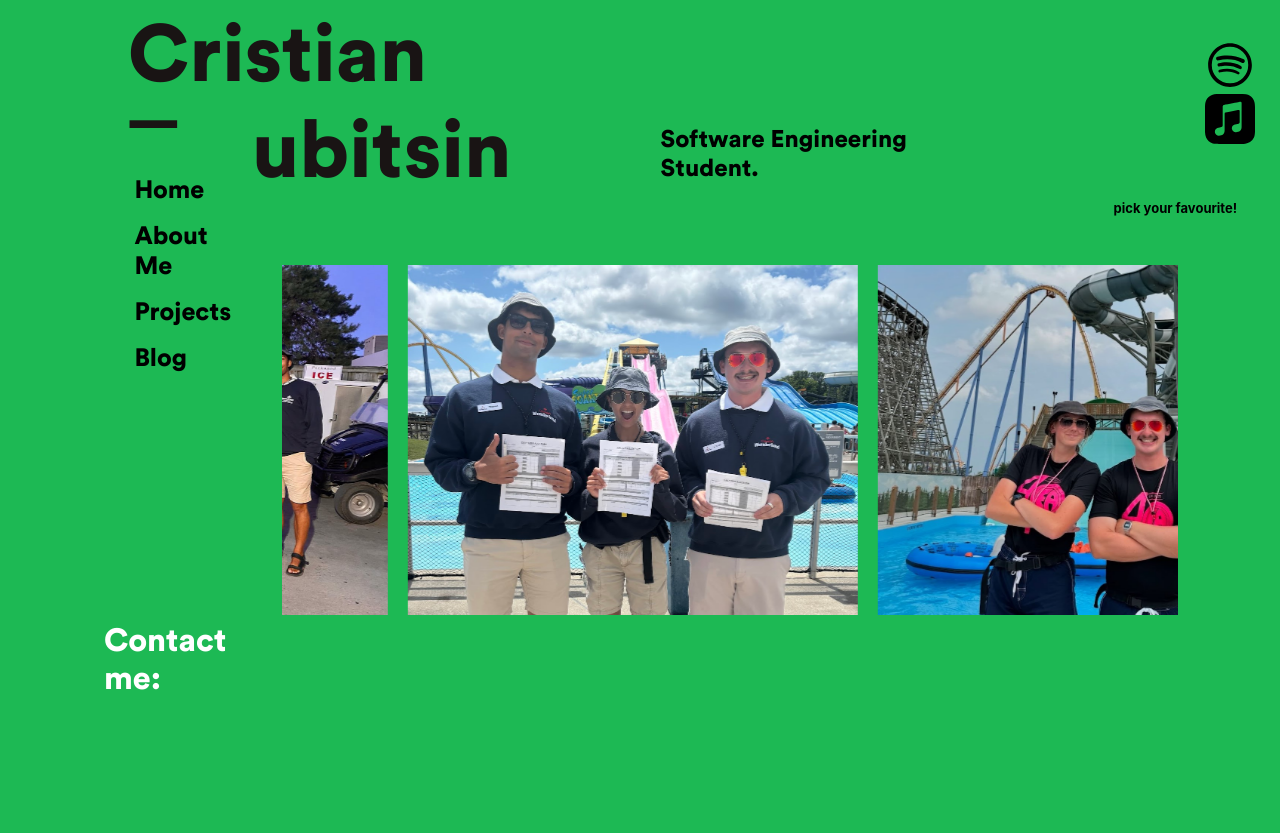
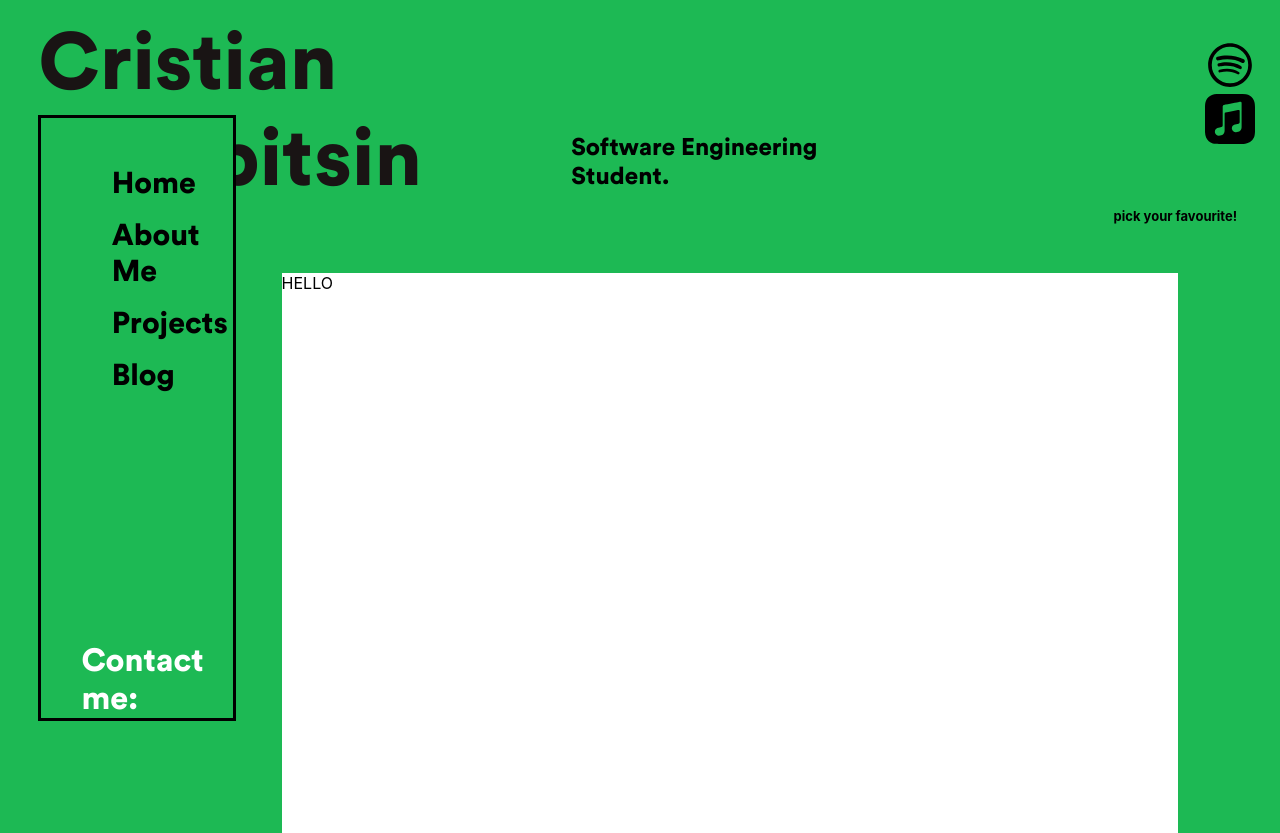
Before and after one commit to ctroubit/pw, a React (Create React App) app in the folder pw-ctroubit/: page /about in a window 1280 px wide. Built offline with nearby package versions, Linux system fonts and the light colour scheme.

Commit message:
Added router and home page

```diff
--- a/pw-ctroubit/src/App.js
+++ b/pw-ctroubit/src/App.js
@@ -14,14 +14,20 @@ import {
 
 function App() {
     return (
-        <>
+        <Router>
+            <>
         <Header/>
         <h1 className="bruh">pick your favourite!</h1>
         <Navbar></Navbar>
-       <Home/>
+
+        <Routes>
+            <Route path='/' element={<><Home></Home></>}/>
+            <Route path='/about' element={<><About></About></>}/>
+        </Routes>
         </>
+        </Router>
+
 
     );
 }
-
 export default App;
--- a/pw-ctroubit/src/components/About.js
+++ b/pw-ctroubit/src/components/About.js
@@ -3,7 +3,7 @@ import "./About.css"
 const About = () =>{
     return(
         <div class="AboutMain">
-
+            HELLO
         </div>
     );
 }
--- /dev/null
+++ b/pw-ctroubit/src/components/Banner.js
@@ -0,0 +1,41 @@
+import React from "react";
+import img1 from '../images/img1.jpg';
+import img2 from '../images/img2.jpg';
+import img3 from '../images/img3.jpg';
+import img4 from '../images/img4.jpg';
+import img5 from '../images/img5.jpg';
+import img6 from '../images/img6.jpg';
+import img7 from '../images/img7.JPG';
+import img8 from '../images/img8.jpg';
+
+import './Banner.css'
+
+const images = [img1,img2,img3,img4,img5,img6,img7,img8]
+const Banner =() =>{
+    return(
+        <div className='Home'>
+          <div className = "banner-wrapper">
+            <div className="wrapper">
+                <div className="images">
+                {images.map((image,index)=>(
+                    <div className="image">
+                        <img key={index} src={image} alt={`Image ${index + 1}`} className="imagestuff" />
+                    </div>
+                ))}
+                </div>
+                <div className="images">
+                {images.map((image,index)=>(
+                    <div className="image">
+                        <img key={index} src={image} alt={`Image ${index + 1}`} className="imagestuff" />
+                    </div>
+                ))}
+                </div>
+            </div>
+        </div>
+        <h1></h1>
+        </div>
+
+    );
+}
+
+export default Banner;
--- a/pw-ctroubit/src/components/Colour.css
+++ /dev/null
@@ -1,5 +0,0 @@
-.main{
-    width: 100px;
-    height: 100px;
-
-}
--- a/pw-ctroubit/src/components/Header.css
+++ b/pw-ctroubit/src/components/Header.css
@@ -3,7 +3,7 @@
    color: #191414;
    font-family: 'custom',sans-serif;
    font-weight: 100;
-   margin-top: 1vh;
+   margin-top: 2vh;
 }
 
 @font-face {
@@ -21,13 +21,13 @@
 
 .main{
     color: white;
-    margin-left: 10%;
+    margin-left: 3%;
     display: flex;
 }
 
 .musDiv{
     margin-top: 5vh;
-    margin-left: 22vw;
+    margin-left: 29vw;
 }
 
 .spotify{
@@ -37,6 +37,7 @@ color: black;
 .spotify:hover{
     color: #f1f1f1;
     transition: 0.3s;
+    cursor: pointer;
 }
 
 .apmusic{
@@ -47,4 +48,5 @@ color: black;
 .apmusic:hover{
     color: #f1f1f1;
     transition: 0.3s;
+    cursor: pointer;
 }
--- a/pw-ctroubit/src/components/Home.css
+++ b/pw-ctroubit/src/components/Home.css
@@ -1,9 +1,23 @@
 .Home{
-    background-color: #1DB954;
-    width: 70vw;
+    background-color:#1DB954;
+    width: 72vw;
     height: 70vh;
-    margin-left: 22%;
-    margin-top: 0;
+    margin-left: 12%;
+    margin-top: -1vh;
     text-align: center;
-    display: flex;
+    align-items: center;
+    /* Enable flexbox */
+    justify-content: center;
 }
+
+.HEADER1{
+
+    margin-top: -25%;
+    font-size: 250%;
+    font-style: italic;
+}
+.text-div{
+    text-align: center;
+    align-items: center;
+    margin-left: 20%;
+}
--- a/pw-ctroubit/src/components/Home.js
+++ b/pw-ctroubit/src/components/Home.js
@@ -1,43 +1,25 @@
+import "./Home.css"
+import Banner from "./Banner";
+import React from "react";
 
 
-import "./Home.css"
-
-import React from "react";
-
-import img1 from '../images/img1.jpg';
-import img2 from '../images/img2.jpg';
-import img3 from '../images/img3.jpg';
-import img4 from '../images/img4.jpg';
-import img5 from '../images/img5.jpg';
-import img6 from '../images/img6.jpg';
-import img7 from '../images/img7.JPG';
-import img8 from '../images/img8.jpg';
-
-import './Banner.css'
-
-const images = [img1,img2,img3,img4,img5,img6,img7,img8]
 
 const Home = () => {
   return(
-    <div className='Home'>
-      <div className = "banner-wrapper">
-        <div className="wrapper">
-            <div className="images">
-            {images.map((image,index)=>(
-                <div className="image">
-                    <img key={index} src={image} alt={`Image ${index + 1}`} className="imagestuff" />
-                </div>
-            ))}
-            </div>
-            <div className="images">
-            {images.map((image,index)=>(
-                <div className="image">
-                    <img key={index} src={image} alt={`Image ${index + 1}`} className="imagestuff" />
-                </div>
-            ))}
-            </div>
-        </div>
-    </div>
+    <div className="Home">
+      <Banner className="banner" />
+      <div className="text-div">
+      <h1 className="HEADER1">Welcome to my website!</h1>
+
+      <h1 className="HEADER2"> I'm Cristian, a 4th year software engineering student</h1>
+      <h1 className="HEADER3"> Use the sidebar  to learn more about me and my work</h1>
+      <h2 className="SMALLHEADER">PS: Hover over the photos to get them to stop at a specific time.</h2>
+      </div>
+
+
+
+
+
     </div>
 
 );
--- a/pw-ctroubit/src/components/Navbar.css
+++ b/pw-ctroubit/src/components/Navbar.css
@@ -8,8 +8,9 @@
   background-color: #1DB954;
   overflow-x: hidden;
   padding-top: 5vh;
-  margin-left: 5%;
-  margin-top: 10%;
+  margin-left: 3%;
+  margin-top: 9%;
+  border-style: solid;
 }
 
 @font-face {
@@ -21,25 +22,17 @@
   .sidenav a {
     padding: 8px 8px 8px 32px;
     text-decoration: none;
-    font-size: 25px;
+    font-size: 30px;
     color: black;
     display: block;
     transition: 0.3s;
     font-family: 'custom',sans-serif;
+
   }
 
   /* When you mouse over the navigation links, change their color */
   .sidenav a:hover {
     color: #f1f1f1;
-  }
-
-  /* Position and style the close button (top right corner) */
-  .sidenav .closebtn {
-    position: absolute;
-    top: 0;
-    right: 25px;
-    font-size: 36px;
-    margin-left: 50px;
   }
 
   /* Style page content - use this if you want to push the page content to the right when you open the side navigation */
--- a/pw-ctroubit/src/components/Navbar.js
+++ b/pw-ctroubit/src/components/Navbar.js
@@ -1,50 +1,39 @@
 import React from "react";
-import "./Navbar.css"
-
-import {
-    BrowserRouter as Router,
-    Routes,
-    Route,
-} from "react-router-dom";
-
-import { DiGithubBadge} from "react-icons/di";
-import {IoIosMail} from "react-icons/io";
+import "./Navbar.css";
+import { DiGithubBadge } from "react-icons/di";
+import { IoIosMail } from "react-icons/io";
 import { AiOutlineLinkedin } from "react-icons/ai";
 
 const Navbar = () => {
-
   return (
-
     <>
-        <Router>
-        <div id="mySidenav" class="sidenav">
+      <div id="mySidenav" className="sidenav">
         <div className="shitdiv">
-            <a href="#">Home</a>
-            <a href="#">About Me</a>
+          <a href="/">Home</a>
+          <a href="/about">About Me</a>
           <a href="#">Projects</a>
           <a href="#">Blog</a>
         </div>
 
-            <h1 class="Contact">Contact me:</h1>
+        <h1 className="Contact">Contact me:</h1>
 
         <div className="mainContact">
-
-                <a href="mailto:ctroubit@uwo.ca" target="_blank"><IoIosMail className="mail" size={50} /></a>
-                <a href="https://www.linkedin.com/in/cristiantroubitsin/" target="_blank"><AiOutlineLinkedin className = "linked" size={50}/></a>
-                <a href="https://github.com/ctroubit" target="_blank"><DiGithubBadge  className = "git" size={50} /></a>
-
-
-
+          <a href="mailto:ctroubit@uwo.ca" target="_blank">
+            <IoIosMail className="mail" size={50} />
+          </a>
+          <a
+            href="https://www.linkedin.com/in/cristiantroubitsin/"
+            target="_blank"
+          >
+            <AiOutlineLinkedin className="linked" size={50} />
+          </a>
+          <a href="https://github.com/ctroubit" target="_blank">
+            <DiGithubBadge className="git" size={50} />
+          </a>
+        </div>
       </div>
 
-
-            </div>
-
-            <div id="main">
-
-            </div>
-        </Router>
-
+      <div id="main"></div>
     </>
   );
 };
--- a/pw-ctroubit/src/index.js
+++ b/pw-ctroubit/src/index.js
@@ -3,11 +3,14 @@ import ReactDOM from 'react-dom/client';
 import './index.css';
 import App from './App';
 import reportWebVitals from './reportWebVitals';
-
+import { BrowserRouter as Router } from 'react-router-dom';
 const root = ReactDOM.createRoot(document.getElementById('root'));
 root.render(
   <React.StrictMode>
+
     <App />
+
+
   </React.StrictMode>
 );
 
```
Also changed, not shown: pw-ctroubit/src/components/Colour.js (deleted, +0 -12 lines), pw-ctroubit/src/components/NavbarElements.js (deleted, +0 -88 lines). Lines whose indentation alone changed are shown as unchanged.
